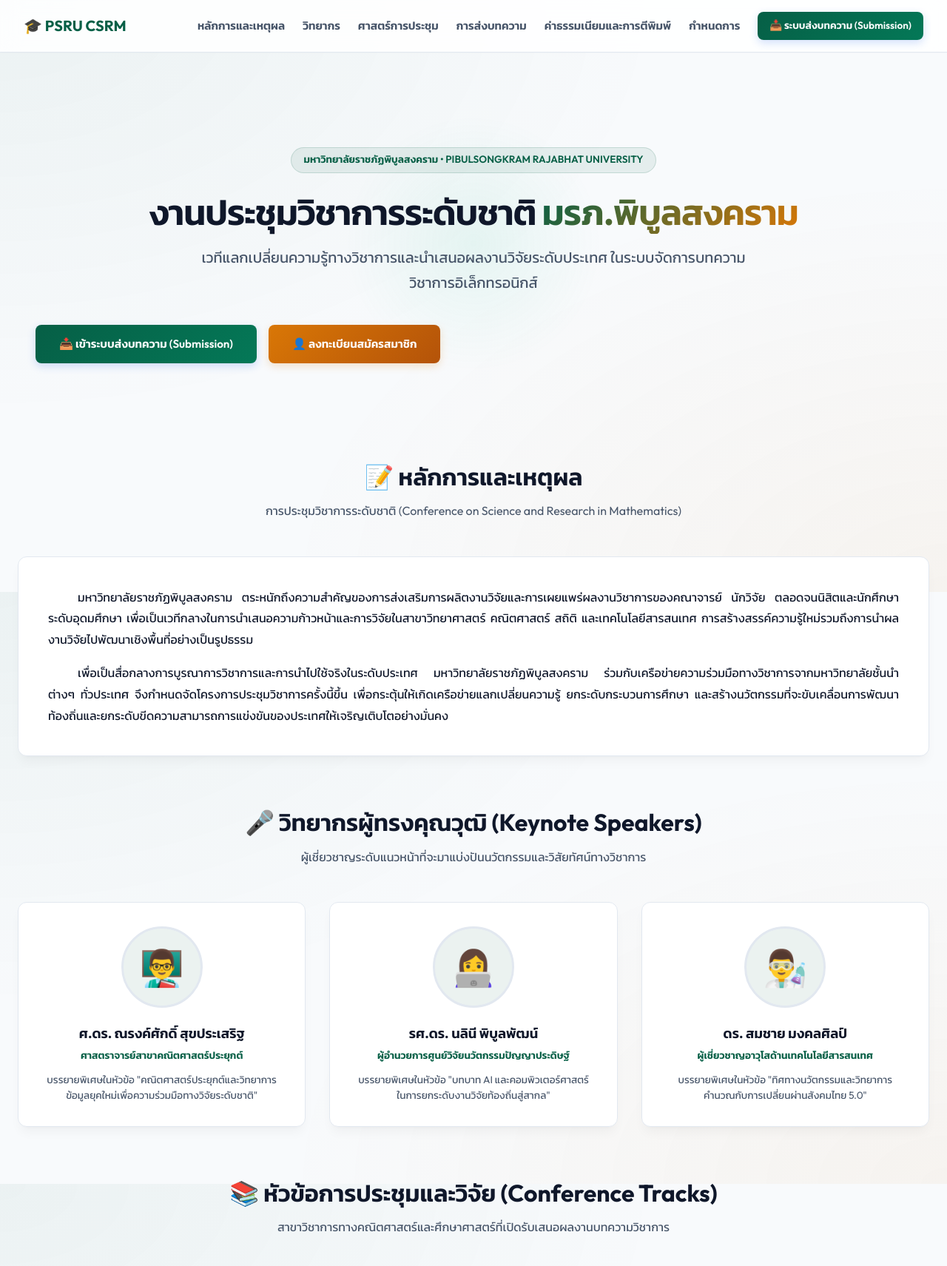
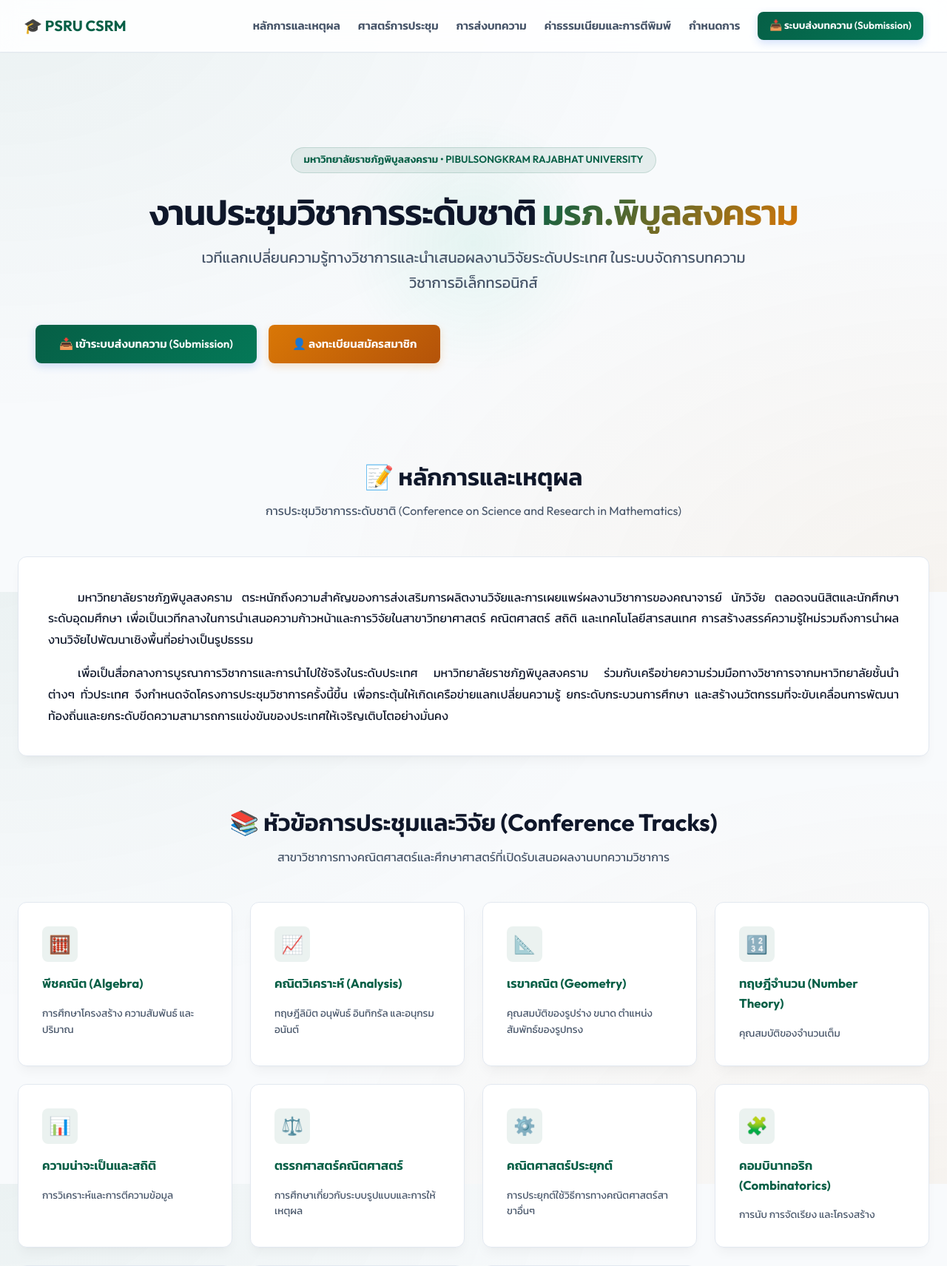
Before and after one commit to beebrain/CSRM, a CodeIgniter 4 app: the page made by app/Views/home.php in a window 1280 px wide. Shown: the top 1711 px of the page at 74% size. Run offline with PHP 8.4 and a stand-in for CodeIgniter, Linux system fonts and the light colour scheme; the template is opened without the code that fills it, so the values that code supplies are empty; some libraries are stand-ins or nearby versions.

Commit message:
Remove keynote speakers section and menu link from homepage

```diff
--- a/app/Views/home.php
+++ b/app/Views/home.php
@@ -285,7 +285,6 @@
     </div>
     <div class="navbar-menu">
       <a href="#about" class="navbar-item">หลักการและเหตุผล</a>
-      <a href="#speakers" class="navbar-item">วิทยากร</a>
       <a href="#tracks" class="navbar-item">ศาสตร์การประชุม</a>
       <a href="#guidelines" class="navbar-item">การส่งบทความ</a>
       <a href="#fees" class="navbar-item">ค่าธรรมเนียมและการตีพิมพ์</a>
@@ -333,38 +332,6 @@
         <p style="text-indent: 2.5rem; line-height: 1.8; text-align: justify;">
           เพื่อเป็นสื่อกลางการบูรณาการวิชาการและการนำไปใช้จริงในระดับประเทศ มหาวิทยาลัยราชภัฏพิบูลสงคราม ร่วมกับเครือข่ายความร่วมมือทางวิชาการจากมหาวิทยาลัยชั้นนำต่างๆ ทั่วประเทศ จึงกำหนดจัดโครงการประชุมวิชาการครั้งนี้ขึ้น เพื่อกระตุ้นให้เกิดเครือข่ายแลกเปลี่ยนความรู้ ยกระดับกระบวนการศึกษา และสร้างนวัตกรรมที่จะขับเคลื่อนการพัฒนาท้องถิ่นและยกระดับขีดความสามารถการแข่งขันของประเทศให้เจริญเติบโตอย่างมั่นคง
         </p>
-      </div>
-    </section>
-
-    <!-- Keynote Speakers Section -->
-    <section id="speakers" class="animate-fade-in" style="animation-delay: 0.3s; margin-top: 4rem;">
-      <h2 class="section-title">🎤 วิทยากรผู้ทรงคุณวุฒิ (Keynote Speakers)</h2>
-      <p class="section-subtitle">ผู้เชี่ยวชาญระดับแนวหน้าที่จะมาแบ่งปันนวัตกรรมและวิสัยทัศน์ทางวิชาการ</p>
-
-      <div class="speaker-grid">
-        <!-- Speaker 1 -->
-        <div class="speaker-card">
-          <div class="speaker-avatar">👨‍🏫</div>
-          <div class="speaker-name">ศ.ดร. ณรงค์ศักดิ์ สุขประเสริฐ</div>
-          <div class="speaker-title">ศาสตราจารย์สาขาคณิตศาสตร์ประยุกต์</div>
-          <div class="speaker-desc">บรรยายพิเศษในหัวข้อ "คณิตศาสตร์ประยุกต์และวิทยาการข้อมูลยุคใหม่เพื่อความร่วมมือทางวิจัยระดับชาติ"</div>
-        </div>
-
-        <!-- Speaker 2 -->
-        <div class="speaker-card">
-          <div class="speaker-avatar">👩‍💻</div>
-          <div class="speaker-name">รศ.ดร. นลินี พิบูลพัฒน์</div>
-          <div class="speaker-title">ผู้อำนวยการศูนย์วิจัยนวัตกรรมปัญญาประดิษฐ์</div>
-          <div class="speaker-desc">บรรยายพิเศษในหัวข้อ "บทบาท AI และคอมพิวเตอร์ศาสตร์ในการยกระดับงานวิจัยท้องถิ่นสู่สากล"</div>
-        </div>
-
-        <!-- Speaker 3 -->
-        <div class="speaker-card">
-          <div class="speaker-avatar">👨‍🔬</div>
-          <div class="speaker-name">ดร. สมชาย มงคลศิลป์</div>
-          <div class="speaker-title">ผู้เชี่ยวชาญอาวุโสด้านเทคโนโลยีสารสนเทศ</div>
-          <div class="speaker-desc">บรรยายพิเศษในหัวข้อ "ทิศทางนวัตกรรมและวิทยาการคำนวณกับการเปลี่ยนผ่านสังคมไทย 5.0"</div>
-        </div>
       </div>
     </section>
 
```
